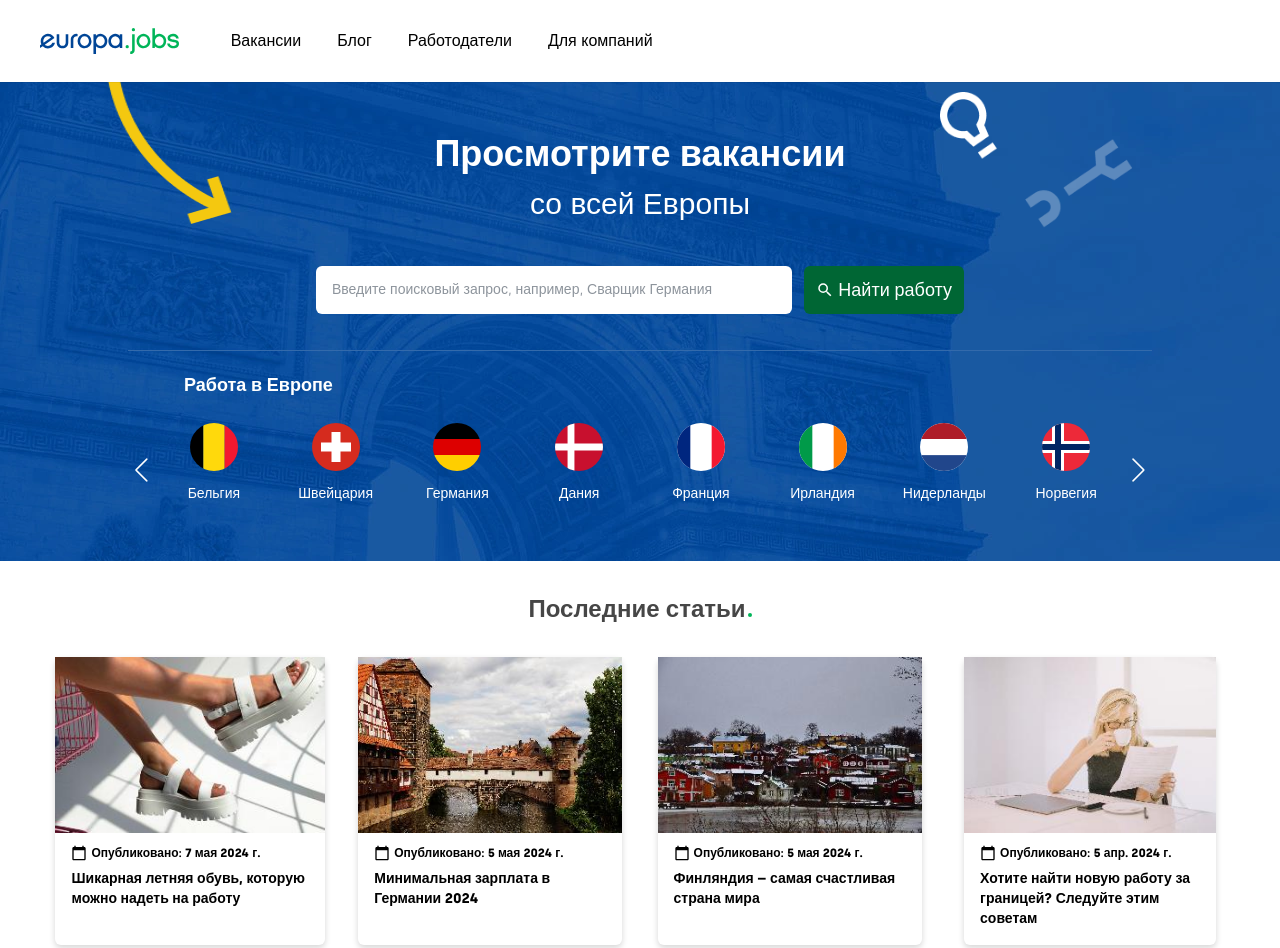
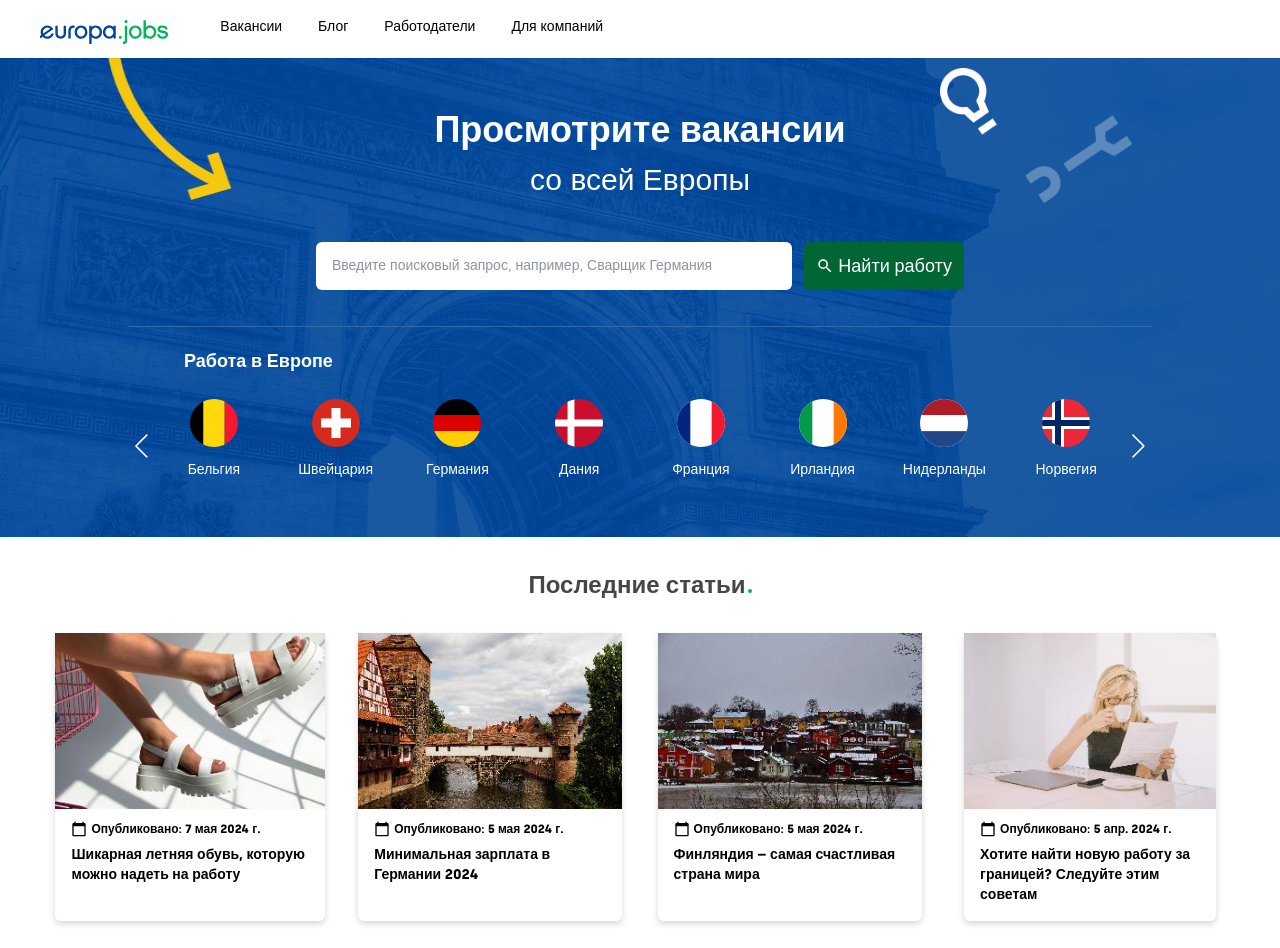
Before and after one commit to ARTESS-PLAY/europe, a plain HTML site: page html/main.html in a window 1280 px wide. Shown: the top 948 px of the page. Drawn offline with nearby package versions, Linux system fonts and the light colour scheme.

Commit message:
fix(header) изменил отступы

```diff
--- a/css/header.css
+++ b/css/header.css
@@ -5,8 +5,7 @@ header {
     position: sticky;
     top: 0;
     width: 100%;
-	padding-top: 28px;
-	padding-bottom: 28px;
+    padding-top: 20px;
     z-index: 2;
     background-color: var(--white);
 }
@@ -17,8 +16,11 @@ header {
     gap: 52px;
 }
 
-.header__link {
-	display: flex;
+.header__img img {
+    height: 24px;
+
+    object-fit: contain;
+    object-position: center;
 }
 
 .navigation {
@@ -35,16 +37,23 @@ header {
     cursor: pointer;
     line-height: 1;
     text-decoration: none;
+    font-size: 14px;
+}
+
+header .link {
+    display: block;
+    padding-bottom: 24px;
 }
 
 .link:after {
     display: block;
     position: absolute;
     left: 0;
+    bottom: 0;
     width: 0;
     height: 2px;
     background-color: var(--green-1);
-	content: "";
+    content: '';
     transition: width 0.3s ease-out;
 }
 
```
Lines whose indentation alone changed are shown as unchanged.
